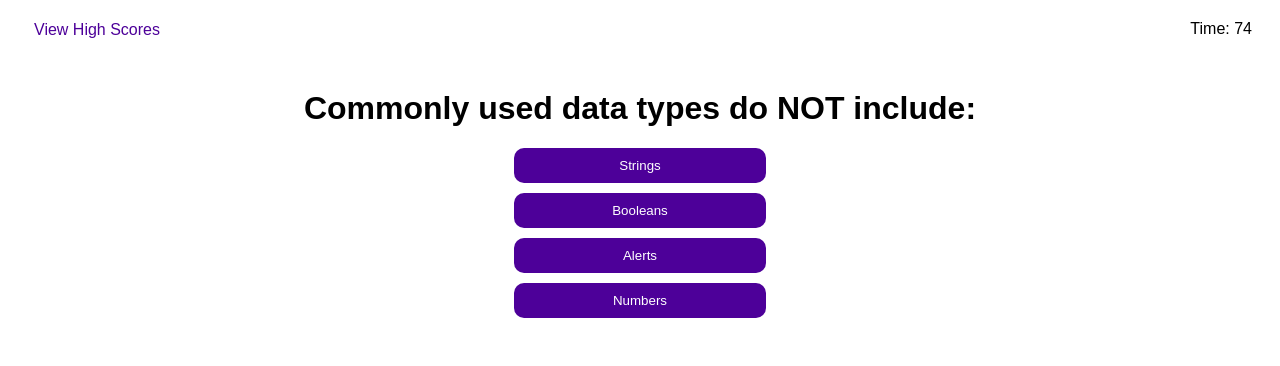
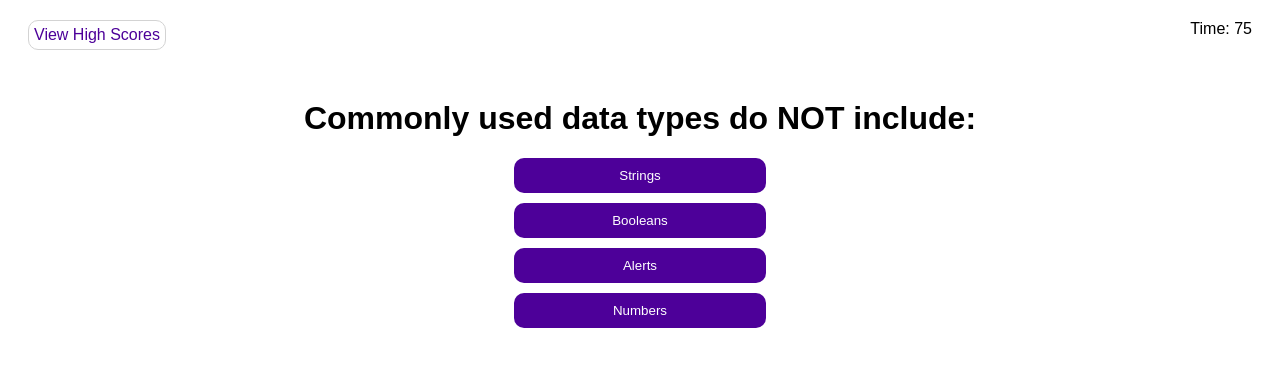
Before and after one commit to Thenlie/code-quiz, a plain HTML site: page index.html in a window 1280 px wide. Both pictures are taken after a click on the button "Start Quiz". Drawn offline with Linux system fonts and the light colour scheme.

Commit message:
Added hover effects and fixed a bug with the timer

```diff
--- a/assets/css/styles.css
+++ b/assets/css/styles.css
@@ -32,11 +32,21 @@ ol {
     margin: 5px 10px;
 }
 
+#startBtn:hover, .submit-btn:hover, .go-back:hover, .clear-score:hover, #question-btns:hover {
+    background-color: rgb(191, 128, 255);
+}
+
 .view-high-score {
     background-color: transparent;
     color: rgb(77, 0, 153);
-    border: none;
+    border: 1px solid lightgray;
+    border-radius: 10px;
+    padding: 5px;
     font-size: 16px;
+}
+
+.view-high-score:hover {
+    background-color: lightgray;
 }
 
 #main-p {
--- a/assets/js/script.js
+++ b/assets/js/script.js
@@ -77,23 +77,36 @@ var clearScoreBtn = document.createElement('button'); //create clear highscore b
 clearScoreBtn.className = 'clear-score'
 clearScoreBtn.textContent = 'Clear Highscores'
 
+var timeInt = setInterval(startTimer, 1000); //declare global variable for timer
+
+function startTimer() {
+    if (timeLeft > 0) {
+        timerEl.textContent = 'Time: ' + timeLeft; //write timeLeft to the timer element
+        timeLeft--; //decrement timer every interval
+    } else {
+        timerEl.textContent = ''; //remove timer from screen
+        clearInterval(timeInt); //clear timer
+        stopGame();
+    }
+}
+
 var startGame = function () {
     timeLeft = 75; //set timer to initial value
     mainHead.remove(); //removes initial main heading
     mainP.remove(); //removes initial main paragraph
     startBtnEl.remove(); //removes start button
 
-    timeInt = setInterval(function () { //declare global variable for timer
-        if (timeLeft > 0) {
-            timerEl.textContent = 'Time: ' + timeLeft; //write timeLeft to the timer element
-            timeLeft--; //decrement timer every interval
-        } else {
-            timerEl.textContent = ''; //remove timer from screen
-            clearInterval(timeInt); //clear timer
-            stopGame();
-        }
-    }, 1000);
-
+    // timeInt = setInterval(function () { //declare global variable for timer
+    //     if (timeLeft > 0) {
+    //         timerEl.textContent = 'Time: ' + timeLeft; //write timeLeft to the timer element
+    //         timeLeft--; //decrement timer every interval
+    //     } else {
+    //         timerEl.textContent = ''; //remove timer from screen
+    //         clearInterval(timeInt); //clear timer
+    //         stopGame();
+    //     }
+    // }, 1000);
+    startTimer();
     createQuestion();
 }
 
@@ -114,6 +127,7 @@ var createQuestion = function () { //generates a question from the list
     questionHead.textContent = questionNum.question;
     pageContentEl.appendChild(questionHead);    //add h1 to page (question)
 
+    questionDiv.textContent = '';
     pageContentEl.appendChild(questionDiv); //add ol to page (container)
 
     questionBtnOne.textContent = questionNum.answerOne;
```
